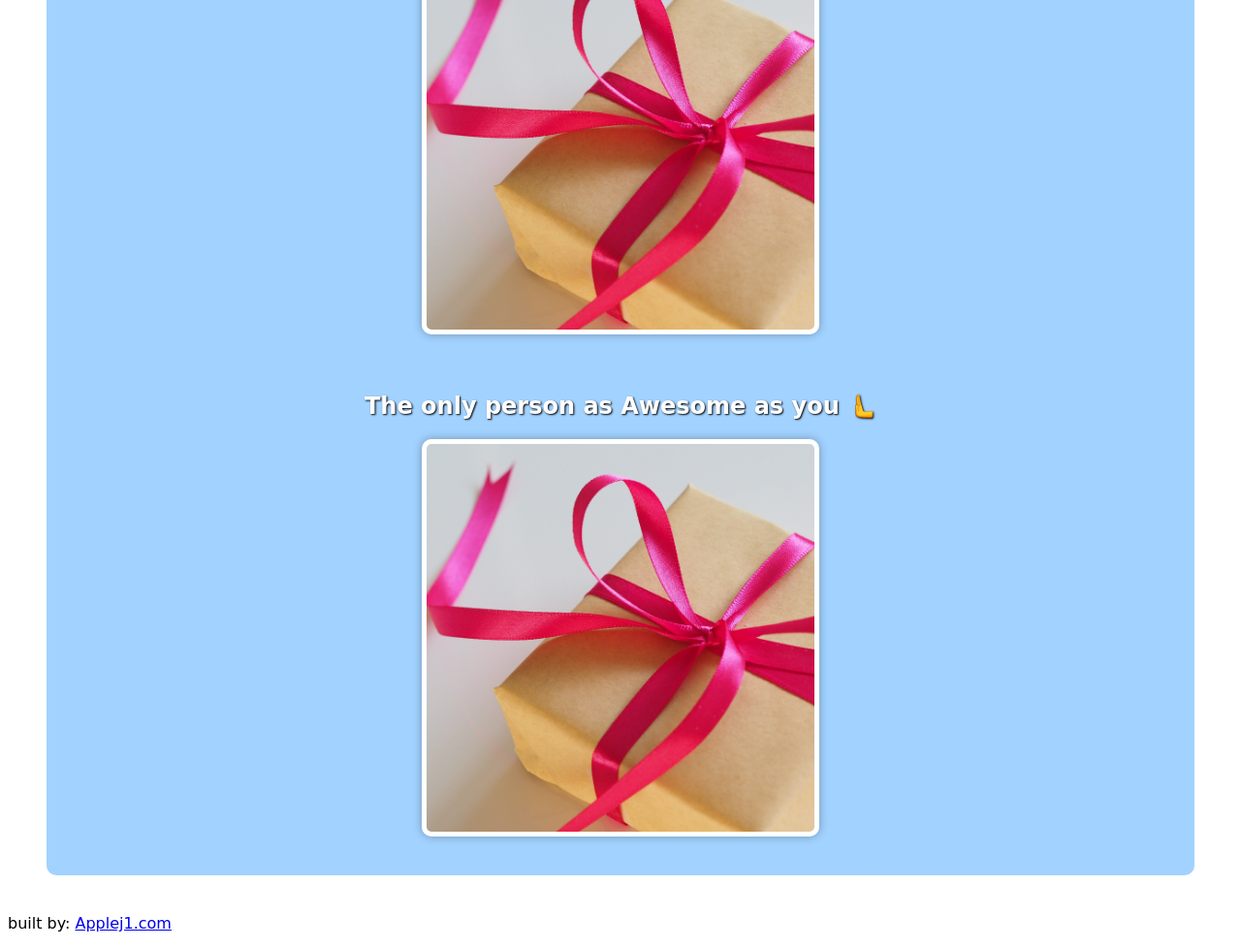
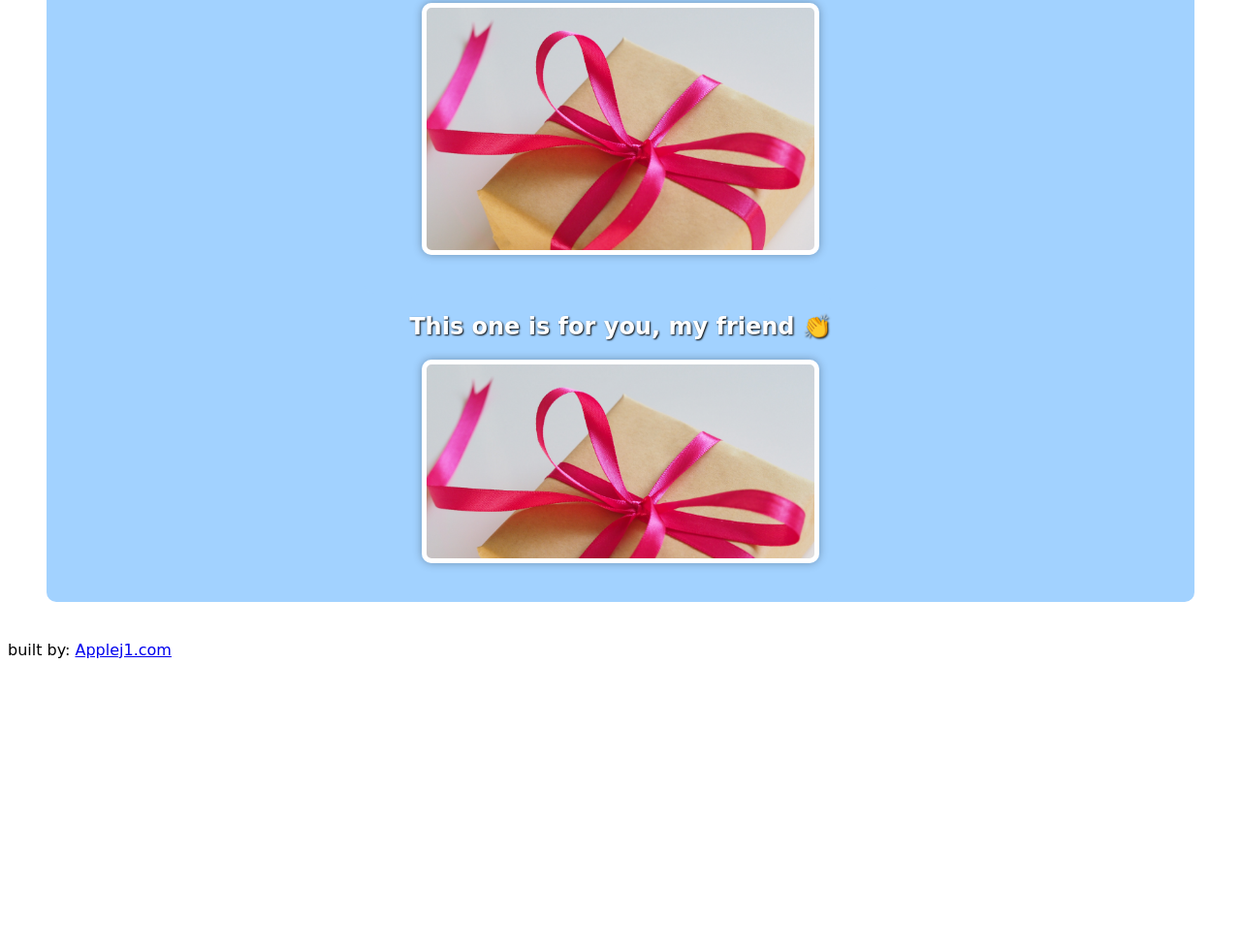
Before and after one commit to JerryApplegarth/birthday, a plain HTML site: page public/index.html in a window 1280 px wide. Shown: the part 1559-2537 px from the top of the page at 97% size. After the commit the page ends 2255 px from the top, so only its background shows below. Drawn offline with Linux system fonts and the light colour scheme; a web font is replaced by a local one.

Commit message:
pics done

```diff
--- a/public/index.html
+++ b/public/index.html
@@ -50,6 +50,10 @@
         <h2 class="gift-title">The only person as Awesome as you 🫷</h2>
         <div class="badass"></div>
       </div>
+      <div class="gift-section">
+        <h2 class="gift-title">This one is for you, my friend 👏</h2>
+        <div class="cheers"></div>
+      </div>
 
 
     </header>
--- a/public/styles.css
+++ b/public/styles.css
@@ -57,7 +57,7 @@ body {
 
 /* gift box image */
 .gift-img, .hot-gift, .genius, .badass{
-  height: 400px;
+  height: 250px;
   width: 400px;
   background-image: url("/public/img/gift.jpg");
   background-size: cover;
@@ -68,6 +68,18 @@ body {
   border-radius: 10px;
   box-shadow: 0px 0px 10px rgba(0, 0, 0, 0.3);
 
+}
+.cheers {
+  height: 200px;
+  width: 400px;
+  background-image: url("/public/img/gift.jpg");
+  background-size: cover;
+
+  margin-bottom: 20px;
+  border: 5px solid #fff;
+  margin-bottom: 40px;
+  border-radius: 10px;
+  box-shadow: 0px 0px 10px rgba(0, 0, 0, 0.3);
 }
 
 .gift-img:hover {
@@ -86,6 +98,9 @@ body {
 }
 .badass:hover {
   background-image: url("/public/img/badass.gif");
+}
+.cheers:hover {
+  background-image: url("/public/img/cheers.gif");
 }
 
 /* gift box */
```
Also changed, not shown: 1 other file.
